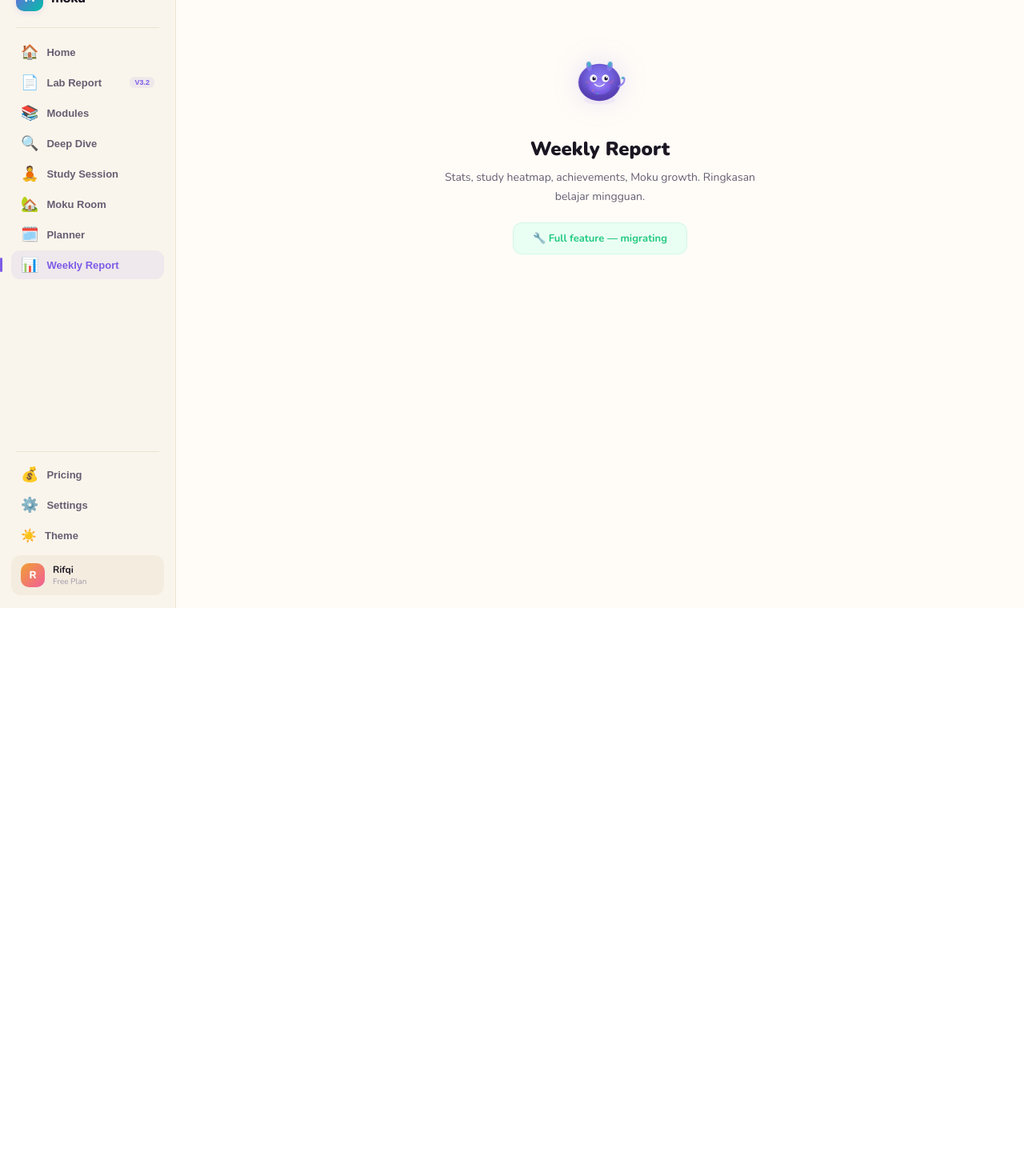
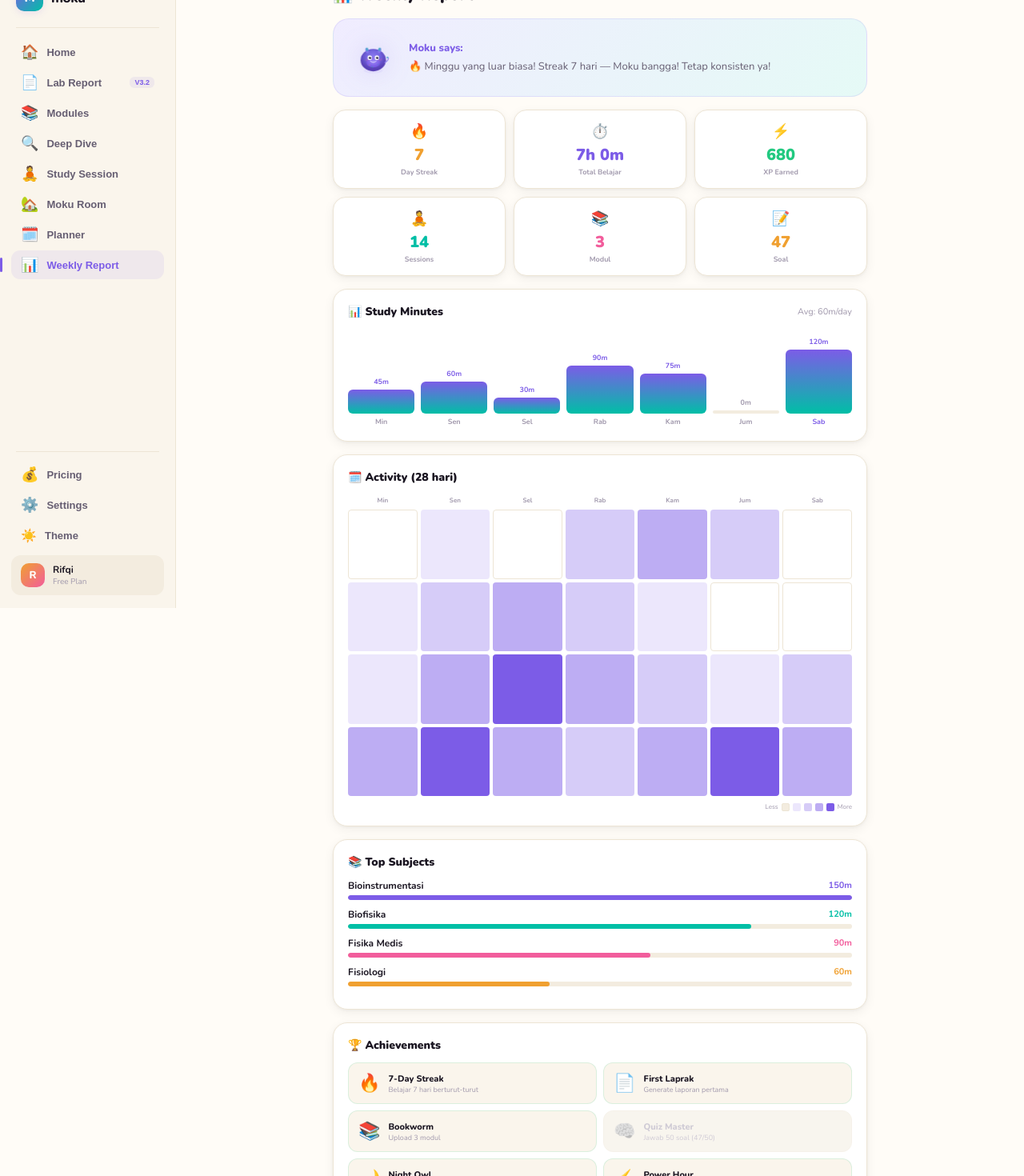
Before and after one commit to avenzoer19/mokuproject, a Next.js app: page /dashboard/report in a window 1280 px wide. Shown: the part 40-1510 px from the top of the page at 80% size. Before the commit the page ends 800 px from the top, so only its background shows below. Built offline with nearby package versions, Linux system fonts and the light colour scheme.

Commit message:
Add Report

```diff
--- a/src/app/dashboard/report/page.jsx
+++ b/src/app/dashboard/report/page.jsx
@@ -1,19 +1,127 @@
 "use client";
+import { useState, useEffect } from "react";
 import { useTheme } from "@/components/ThemeProvider";
 import MokuCreature from "@/components/MokuCreature";
+
+const DAYS = ["Min","Sen","Sel","Rab","Kam","Jum","Sab"];
+const DEMO = {
+  streak: 7, totalMinutes: 420, sessions: 14, modulesRead: 3, questionsAnswered: 47, lapraksGenerated: 2, mokuLevel: 5, mokuXP: 680,
+  heatmap: [0,1,0,2,3,2,0,1,2,3,2,1,0,0,1,3,4,3,2,1,2,3,4,3,2,3,4,3],
+  weeklyMinutes: [45, 60, 30, 90, 75, 0, 120],
+  achievements: [
+    { icon: "🔥", name: "7-Day Streak", desc: "Belajar 7 hari berturut-turut", unlocked: true },
+    { icon: "📄", name: "First Laprak", desc: "Generate laporan pertama", unlocked: true },
+    { icon: "📚", name: "Bookworm", desc: "Upload 3 modul", unlocked: true },
+    { icon: "🧠", name: "Quiz Master", desc: "Jawab 50 soal (47/50)", unlocked: false },
+    { icon: "🌙", name: "Night Owl", desc: "Study session setelah jam 10 malam", unlocked: true },
+    { icon: "⚡", name: "Power Hour", desc: "Study session 60 menit penuh", unlocked: true },
+    { icon: "🏆", name: "Centurion", desc: "Kumpulkan 1000 XP (680/1000)", unlocked: false },
+    { icon: "🐉", name: "Moku Legendary", desc: "Reach Moku Level 20 (5/20)", unlocked: false },
+  ],
+  topSubjects: [
+    { name: "Bioinstrumentasi", minutes: 150, color: "primary" },
+    { name: "Biofisika", minutes: 120, color: "teal" },
+    { name: "Fisika Medis", minutes: 90, color: "pink" },
+    { name: "Fisiologi", minutes: 60, color: "amber" },
+  ],
+};
+
 export default function ReportPage() {
   const t = useTheme();
+  const [animate, setAnimate] = useState(false);
+  useEffect(() => { setTimeout(() => setAnimate(true), 100); }, []);
+
+  const maxMin = Math.max(...DEMO.weeklyMinutes, 1);
+  const totalWeek = DEMO.weeklyMinutes.reduce((a, b) => a + b, 0);
+  const avgDay = Math.round(totalWeek / 7);
+  const heatColors = ["transparent", t.primary + "25", t.primary + "50", t.primary + "80", t.primary];
+  const mokuVerdict = DEMO.streak >= 7 ? "🔥 Minggu yang luar biasa! Streak 7 hari — Moku bangga! Tetap konsisten ya!" : "📖 Coba tingkatkan konsistensi minggu depan!";
+
   return (
-    <div style={{ padding: "28px", maxWidth: 960, margin: "0 auto", animation: "fadeIn .3s ease" }}>
-      <div style={{ textAlign: "center", padding: "60px 20px" }}>
-        <MokuCreature size={100} glow expression="excited" level={5} />
-        <h2 style={{ fontSize: 24, fontWeight: 900, marginTop: 16, marginBottom: 8 }}>Weekly Report</h2>
-        <p style={{ fontSize: 14, color: t.sub, maxWidth: 420, margin: "0 auto", lineHeight: 1.7 }}>
-          Stats, study heatmap, achievements, Moku growth. Ringkasan belajar mingguan.
-        </p>
-        <div style={{ marginTop: 20, padding: "10px 24px", borderRadius: 12, background: t.greenBg, border: `1.5px solid ${t.green}20`, fontSize: 13, fontWeight: 700, color: t.green, display: "inline-block" }}>
-          🔧 Full feature — migrating
+    <div style={{ padding: "20px 16px", maxWidth: 700, margin: "0 auto" }}>
+      <style>{`@keyframes fadeUp{from{opacity:0;transform:translateY(16px)}to{opacity:1;transform:translateY(0)}}@keyframes countUp{from{opacity:0;transform:scale(.8)}to{opacity:1;transform:scale(1)}}`}</style>
+
+      <h1 style={{ fontSize: 20, fontWeight: 900, marginBottom: 16 }}>📊 Weekly Report</h1>
+
+      {/* Verdict */}
+      <div style={{ background: `linear-gradient(135deg, ${t.primaryBg}, ${t.tealBg})`, border: `1.5px solid ${t.primary}20`, borderRadius: 20, padding: "18px 20px", marginBottom: 16, display: "flex", gap: 14, alignItems: "center", animation: animate ? "fadeUp .5s ease" : "none", opacity: animate ? 1 : 0 }}>
+        <MokuCreature size={60} glow expression="excited" level={5} />
+        <div><div style={{ fontSize: 13, fontWeight: 800, color: t.primary, marginBottom: 4 }}>Moku says:</div><div style={{ fontSize: 13, color: t.sub, lineHeight: 1.6 }}>{mokuVerdict}</div></div>
+      </div>
+
+      {/* Stats */}
+      <div style={{ display: "grid", gridTemplateColumns: "repeat(3, 1fr)", gap: 10, marginBottom: 16 }}>
+        {[{ icon: "🔥", val: `${DEMO.streak}`, label: "Day Streak", color: "amber" }, { icon: "⏱️", val: `${Math.floor(DEMO.totalMinutes / 60)}h ${DEMO.totalMinutes % 60}m`, label: "Total Belajar", color: "primary" }, { icon: "⚡", val: DEMO.mokuXP, label: "XP Earned", color: "green" }, { icon: "🧘", val: DEMO.sessions, label: "Sessions", color: "teal" }, { icon: "📚", val: DEMO.modulesRead, label: "Modul", color: "pink" }, { icon: "📝", val: DEMO.questionsAnswered, label: "Soal", color: "amber" }].map((s, i) => (
+          <div key={i} style={{ background: t.card, border: `1.5px solid ${t.border}`, borderRadius: 16, padding: "14px 12px", textAlign: "center", boxShadow: t.shadow, animation: animate ? `fadeUp .4s ease ${.1 + i * .06}s both` : "none" }}>
+            <div style={{ fontSize: 18, marginBottom: 4 }}>{s.icon}</div>
+            <div style={{ fontSize: 20, fontWeight: 900, color: t[s.color], animation: animate ? `countUp .5s ease ${.3 + i * .06}s both` : "none" }}>{s.val}</div>
+            <div style={{ fontSize: 9, color: t.dim, fontWeight: 700, marginTop: 2 }}>{s.label}</div>
+          </div>
+        ))}
+      </div>
+
+      {/* Bar chart */}
+      <div style={{ background: t.card, border: `1.5px solid ${t.border}`, borderRadius: 18, padding: 18, marginBottom: 16, boxShadow: t.shadow, animation: animate ? "fadeUp .5s ease .3s both" : "none" }}>
+        <div style={{ display: "flex", justifyContent: "space-between", alignItems: "center", marginBottom: 14 }}><div style={{ fontSize: 14, fontWeight: 900 }}>📊 Study Minutes</div><div style={{ fontSize: 11, color: t.dim }}>Avg: {avgDay}m/day</div></div>
+        <div style={{ display: "flex", alignItems: "flex-end", gap: 8, height: 120 }}>
+          {DEMO.weeklyMinutes.map((m, i) => (
+            <div key={i} style={{ flex: 1, display: "flex", flexDirection: "column", alignItems: "center", gap: 4 }}>
+              <div style={{ fontSize: 9, fontWeight: 700, color: m > 0 ? t.primary : t.dim }}>{m}m</div>
+              <div style={{ width: "100%", borderRadius: 6, background: m > 0 ? `linear-gradient(180deg, ${t.primary}, ${t.teal})` : t.bg3, height: animate ? `${Math.max((m / maxMin) * 80, 4)}px` : "4px", transition: `height .8s cubic-bezier(.34,1.56,.64,1) ${.4 + i * .08}s`, minHeight: 4 }} />
+              <div style={{ fontSize: 9, fontWeight: 700, color: i === new Date().getDay() ? t.primary : t.dim }}>{DAYS[i]}</div>
+            </div>
+          ))}
         </div>
+      </div>
+
+      {/* Heatmap */}
+      <div style={{ background: t.card, border: `1.5px solid ${t.border}`, borderRadius: 18, padding: 18, marginBottom: 16, boxShadow: t.shadow, animation: animate ? "fadeUp .5s ease .4s both" : "none" }}>
+        <div style={{ fontSize: 14, fontWeight: 900, marginBottom: 12 }}>🗓️ Activity (28 hari)</div>
+        <div style={{ display: "grid", gridTemplateColumns: "repeat(7, 1fr)", gap: 4 }}>
+          {DAYS.map(d => <div key={d} style={{ textAlign: "center", fontSize: 8, fontWeight: 700, color: t.dim, padding: 2 }}>{d}</div>)}
+          {DEMO.heatmap.map((v, i) => <div key={i} style={{ aspectRatio: "1", borderRadius: 4, background: heatColors[v] || "transparent", border: v === 0 ? `1px solid ${t.border}` : "none" }} />)}
+        </div>
+        <div style={{ display: "flex", alignItems: "center", gap: 4, justifyContent: "flex-end", marginTop: 8 }}>
+          <span style={{ fontSize: 8, color: t.dim }}>Less</span>
+          {heatColors.map((c, i) => <div key={i} style={{ width: 10, height: 10, borderRadius: 2, background: i === 0 ? t.bg3 : c, border: i === 0 ? `1px solid ${t.border}` : "none" }} />)}
+          <span style={{ fontSize: 8, color: t.dim }}>More</span>
+        </div>
+      </div>
+
+      {/* Top subjects */}
+      <div style={{ background: t.card, border: `1.5px solid ${t.border}`, borderRadius: 18, padding: 18, marginBottom: 16, boxShadow: t.shadow, animation: animate ? "fadeUp .5s ease .5s both" : "none" }}>
+        <div style={{ fontSize: 14, fontWeight: 900, marginBottom: 12 }}>📚 Top Subjects</div>
+        {DEMO.topSubjects.map((s, i) => (
+          <div key={i} style={{ marginBottom: 10 }}>
+            <div style={{ display: "flex", justifyContent: "space-between", marginBottom: 4 }}><span style={{ fontSize: 12, fontWeight: 700 }}>{s.name}</span><span style={{ fontSize: 11, fontWeight: 700, color: t[s.color] }}>{s.minutes}m</span></div>
+            <div style={{ height: 6, background: t.bg3, borderRadius: 3, overflow: "hidden" }}><div style={{ width: animate ? `${(s.minutes / DEMO.topSubjects[0].minutes) * 100}%` : "0%", height: "100%", background: t[s.color], borderRadius: 3, transition: `width .8s cubic-bezier(.34,1.56,.64,1) ${.6 + i * .1}s` }} /></div>
+          </div>
+        ))}
+      </div>
+
+      {/* Achievements */}
+      <div style={{ background: t.card, border: `1.5px solid ${t.border}`, borderRadius: 18, padding: 18, marginBottom: 16, boxShadow: t.shadow, animation: animate ? "fadeUp .5s ease .6s both" : "none" }}>
+        <div style={{ fontSize: 14, fontWeight: 900, marginBottom: 12 }}>🏆 Achievements</div>
+        <div style={{ display: "grid", gridTemplateColumns: "repeat(2, 1fr)", gap: 8 }}>
+          {DEMO.achievements.map((a, i) => (
+            <div key={i} style={{ display: "flex", gap: 10, alignItems: "center", padding: "10px 12px", borderRadius: 12, background: a.unlocked ? t.bg2 : t.bg3, border: `1px solid ${a.unlocked ? t.green + "25" : t.border}`, opacity: a.unlocked ? 1 : .5 }}>
+              <div style={{ fontSize: 22, filter: a.unlocked ? "none" : "grayscale(1)" }}>{a.icon}</div>
+              <div><div style={{ fontSize: 11, fontWeight: 800, color: a.unlocked ? t.text : t.dim }}>{a.name}</div><div style={{ fontSize: 9, color: t.dim }}>{a.desc}</div></div>
+            </div>
+          ))}
+        </div>
+      </div>
+
+      {/* Moku growth */}
+      <div style={{ background: `linear-gradient(135deg, ${t.primaryBg}, ${t.pinkBg})`, border: `1.5px solid ${t.primary}15`, borderRadius: 20, padding: 20, textAlign: "center", animation: animate ? "fadeUp .5s ease .7s both" : "none" }}>
+        <MokuCreature size={80} glow expression="happy" level={DEMO.mokuLevel} />
+        <div style={{ fontSize: 18, fontWeight: 900, marginTop: 8 }}>Moku Level {DEMO.mokuLevel}</div>
+        <div style={{ display: "flex", alignItems: "center", gap: 8, justifyContent: "center", marginTop: 8 }}>
+          <span style={{ fontSize: 10, fontWeight: 700, color: t.primary }}>{DEMO.mokuXP} XP</span>
+          <div style={{ width: 120, height: 6, background: t.bg3, borderRadius: 3, overflow: "hidden" }}><div style={{ width: `${(DEMO.mokuXP % 200) / 2}%`, height: "100%", background: `linear-gradient(90deg, ${t.primary}, ${t.teal})`, borderRadius: 3 }} /></div>
+          <span style={{ fontSize: 10, fontWeight: 700, color: t.dim }}>→ Lv.{DEMO.mokuLevel + 1}</span>
+        </div>
+        <div style={{ fontSize: 11, color: t.sub, marginTop: 10 }}>Minggu ini Moku naik dari Lv.4 ke Lv.5! 💪</div>
       </div>
     </div>
   );
```
